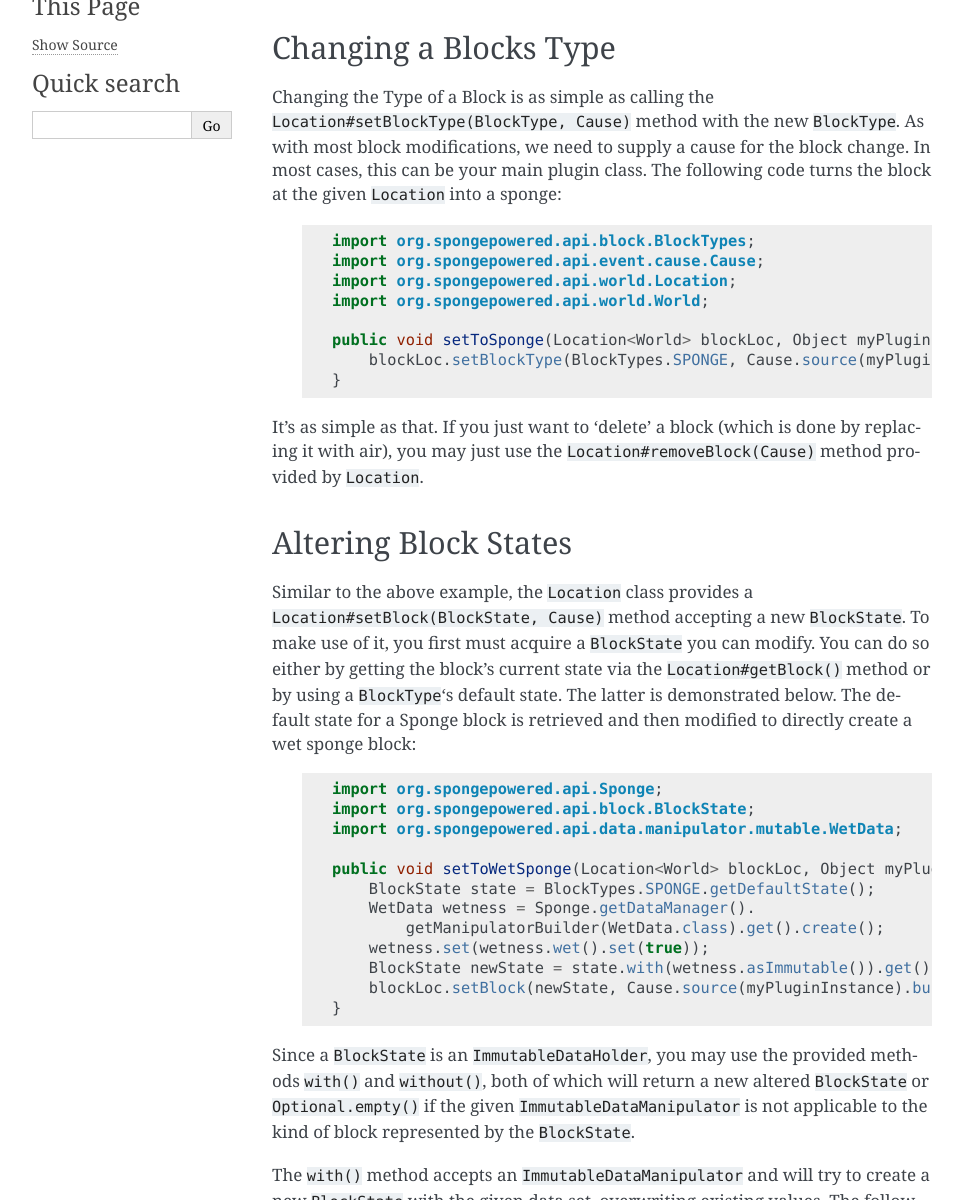
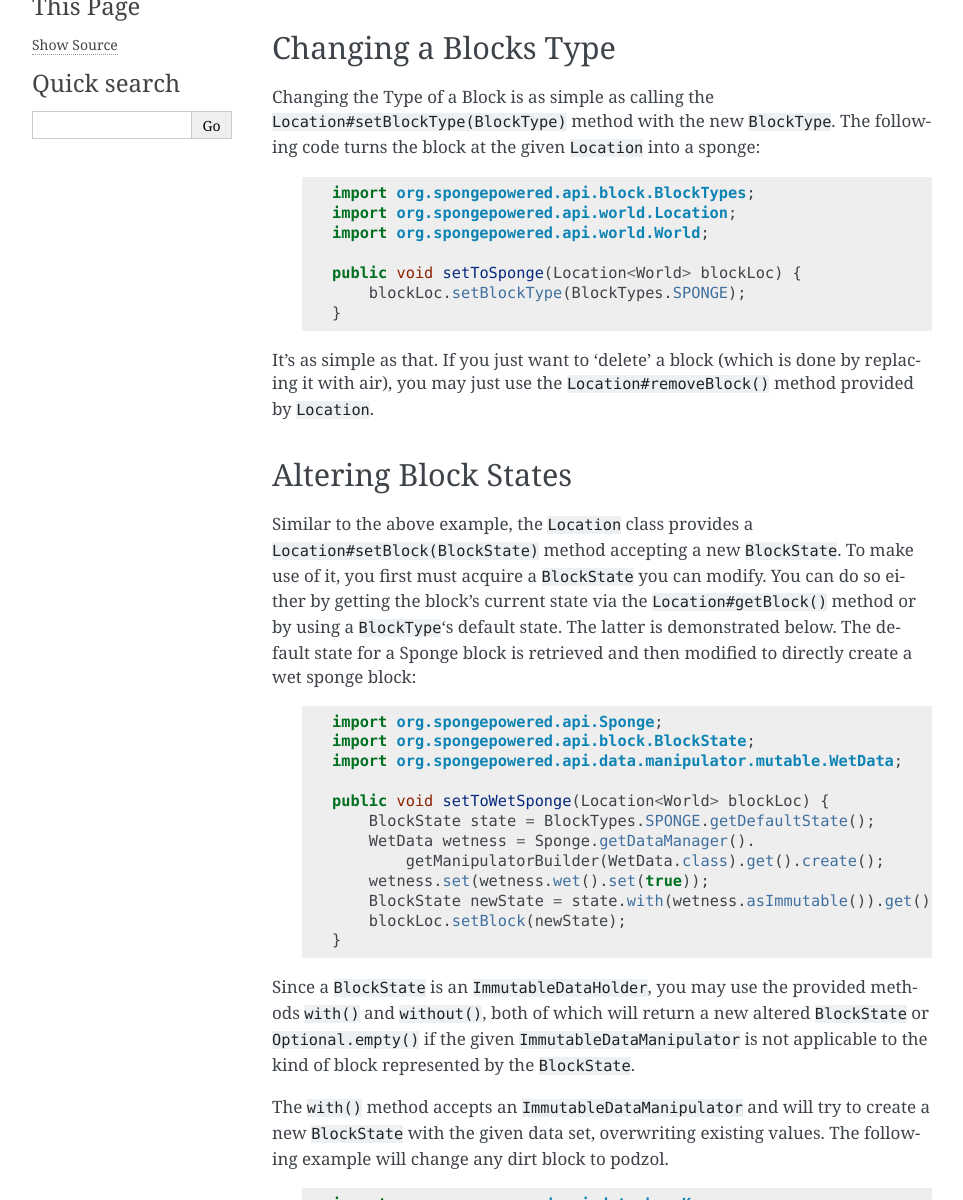
Before and after one commit to SpongePowered/SpongeDocs, a Sphinx documentation site: the page built from source/plugin/blocks/modifying.rst, in a window 1280 px wide and 1400 px high, cut to the strip 200-1400 px from the top of the window. Shown: the whole strip, without its empty margins (148-1111 px from the left). Built offline with Sphinx 7.4.7, drawn with Linux system fonts in a browser that asks for light colours; pages that are not in the unit, such as notebooks, are missing from menus; cross-references to code outside the pages are shown as plain code; some of the changed text lies outside the part shown.

Commit message:
Fix and update code in plugin/blocks/modifying.rst

```diff
--- a/source/plugin/blocks/modifying.rst
+++ b/source/plugin/blocks/modifying.rst
@@ -17,29 +17,27 @@
 Changing a Blocks Type
 ~~~~~~~~~~~~~~~~~~~~~~
 
-Changing the Type of a Block is as simple as calling the :javadoc:`Location#setBlockType(BlockType, Cause)` method with
-the new :javadoc:`BlockType`. As with most block modifications, we need to supply a cause for the block change. In most
-cases, this can be your main plugin class. The following code turns the block at the given :javadoc:`Location` into a
+Changing the Type of a Block is as simple as calling the :javadoc:`Location#setBlockType(BlockType)` method with
+the new :javadoc:`BlockType`. The following code turns the block at the given :javadoc:`Location` into a
 sponge:
 
  .. code-block:: java
 
     import org.spongepowered.api.block.BlockTypes;
-    import org.spongepowered.api.event.cause.Cause;
     import org.spongepowered.api.world.Location;
     import org.spongepowered.api.world.World;
 
-    public void setToSponge(Location<World> blockLoc, Object myPluginInstance) {
-        blockLoc.setBlockType(BlockTypes.SPONGE, Cause.source(myPluginInstance).build());
+    public void setToSponge(Location<World> blockLoc) {
+        blockLoc.setBlockType(BlockTypes.SPONGE);
     }
 
 It's as simple as that. If you just want to 'delete' a block (which is done by replacing it with air), you may just
-use the :javadoc:`Location#removeBlock(Cause)` method provided by ``Location``.
+use the :javadoc:`Location#removeBlock()` method provided by ``Location``.
 
 Altering Block States
 ~~~~~~~~~~~~~~~~~~~~~
 
-Similar to the above example, the ``Location`` class provides a :javadoc:`Location#setBlock(BlockState, Cause)` method
+Similar to the above example, the ``Location`` class provides a :javadoc:`Location#setBlock(BlockState)` method
 accepting a new :javadoc:`BlockState`. To make use of it, you first must acquire a ``BlockState`` you can modify. You
 can do so either by getting the block's current state via the :javadoc:`Location#getBlock()` method or by using a
 ``BlockType``\ 's default state. The latter is demonstrated below. The default state for a Sponge block is retrieved
@@ -51,13 +49,13 @@
     import org.spongepowered.api.block.BlockState;
     import org.spongepowered.api.data.manipulator.mutable.WetData;
 
-    public void setToWetSponge(Location<World> blockLoc, Object myPluginInstance) {
+    public void setToWetSponge(Location<World> blockLoc) {
         BlockState state = BlockTypes.SPONGE.getDefaultState();
         WetData wetness = Sponge.getDataManager().
             getManipulatorBuilder(WetData.class).get().create();
         wetness.set(wetness.wet().set(true));
         BlockState newState = state.with(wetness.asImmutable()).get();
-        blockLoc.setBlock(newState, Cause.source(myPluginInstance).build());
+        blockLoc.setBlock(newState);
     }
 
 Since a ``BlockState`` is an :javadoc:`ImmutableDataHolder`, you may use the provided methods ``with()`` and
@@ -75,7 +73,7 @@
     import org.spongepowered.api.data.manipulator.mutable.block.DirtData;
     import org.spongepowered.api.data.type.DirtTypes;
 
-    public void dirtToPodzol(Location<World> blockLoc, Object myPluginInstance) {
+    public void dirtToPodzol(Location<World> blockLoc) {
         BlockState state = blockLoc.getBlock();
         Optional<ImmutableDirtData> dirtDataOpt =
             state.get(ImmutableDirtData.class);
@@ -84,7 +82,7 @@
             DirtData dirtData = dirtDataOpt.get().asMutable();
             dirtData.set(Keys.DIRT_TYPE, DirtTypes.PODZOL);
             BlockState dirtState = state.with(dirtData.asImmutable()).get();
-            blockLoc.setBlock(dirtState, Cause.source(myPluginInstance).build());
+            blockLoc.setBlock(dirtState);
         }
     }
 
@@ -101,11 +99,11 @@
     import
         org.spongepowered.api.data.manipulator.immutable.block.ImmutableWetData;
 
-    public void dry(Location<World> blockLoc, Object myPluginInstance) {
+    public void dry(Location<World> blockLoc) {
         BlockState wetState = blockLoc.getBlock();
         Optional<BlockState> dryState = wetState.without(ImmutableWetData.class);
         if (dryState.isPresent()) {
-            blockLoc.setBlock(dryState.get(), Cause.source(myPluginInstance).build());
+            blockLoc.setBlock(dryState.get());
         }
     }
 
@@ -126,7 +124,7 @@
 
     import org.spongepowered.api.block.BlockSnapshot;
 
-    public void copyBlock(Location<World> from, Location<World> to, Object myPluginInstance) {
+    public void copyBlock(Location<World> from, Location<World> to) {
         BlockSnapshot snapshot = from.createSnapshot();
-        to.setBlock(snapshot.getState(), Cause.source(myPluginInstance).build());
+        to.setBlock(snapshot.getState());
     }
```
